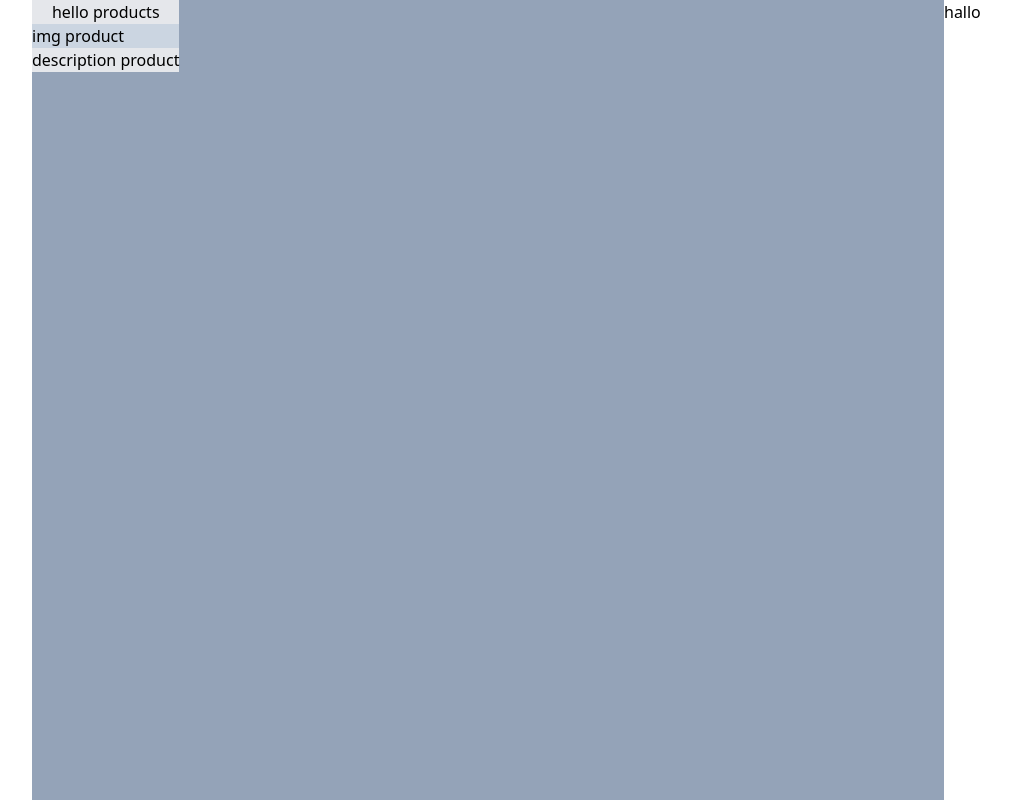
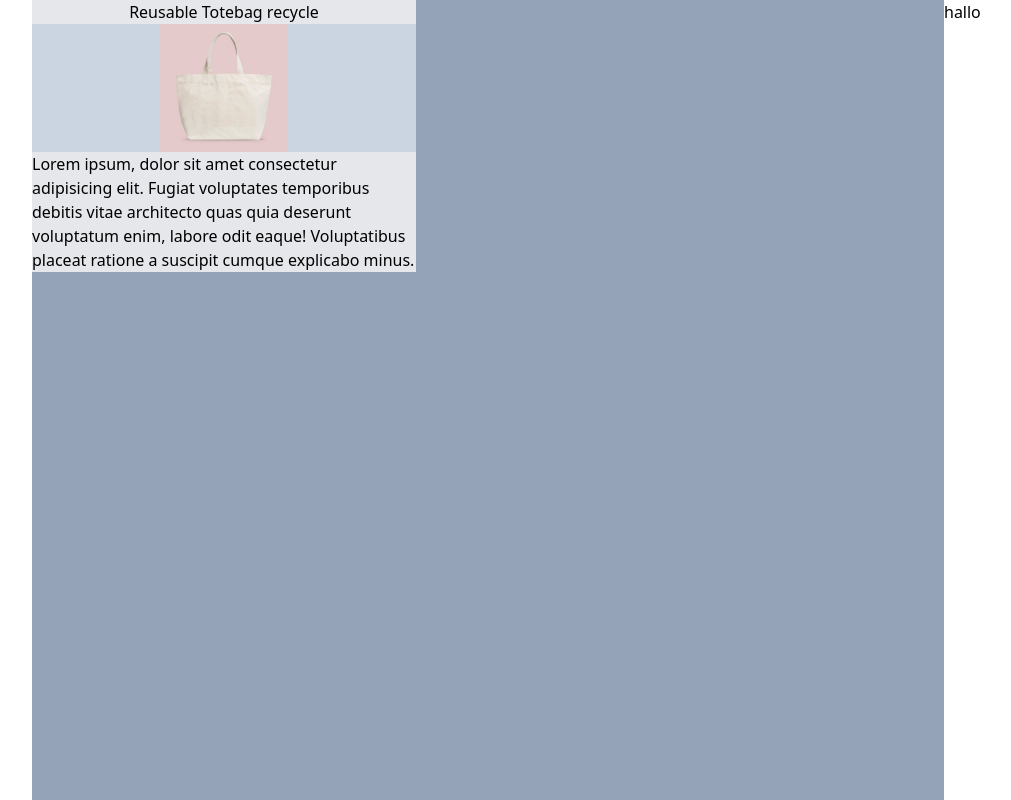
Before and after one commit to GaluhPncWirs/e-commerce_React_js, a React (Vite) app: page /products in a window 1280 px wide. Shown: the whole page, without its empty margins (0-1011 px from the left). Built offline with nearby package versions, Linux system fonts and the light colour scheme.

Commit message:
add image

```diff
--- a/src/pages/products.jsx
+++ b/src/pages/products.jsx
@@ -1,16 +1,22 @@
+import reusableBag from "../assets/reusable-bag.jpg";
 export default function Products() {
   return (
     <div className="w-[95%] mx-auto">
       <div className="flex basis-2/3 justify-between min-h-screen">
         <div className="w-full bg-slate-400">
           <div className="flex">
-            <div className=" bg-gray-200">
-              <h1 className="text-center">hello products</h1>
-              <div className="bg-slate-300">
-                <p>img product</p>
+            <div className=" bg-gray-200 max-w-sm">
+              <h1 className="text-center">Reusable Totebag recycle</h1>
+              <div className="bg-slate-300 flex justify-center items-center">
+                <img src={reusableBag} alt="" className="w-2/6 " />
               </div>
               <div>
-                <p>description product</p>
+                <p>
+                  Lorem ipsum, dolor sit amet consectetur adipisicing elit.
+                  Fugiat voluptates temporibus debitis vitae architecto quas
+                  quia deserunt voluptatum enim, labore odit eaque! Voluptatibus
+                  placeat ratione a suscipit cumque explicabo minus.
+                </p>
               </div>
             </div>
           </div>
```
Also changed, not shown: src/assets/reusable-bag.jpg (added).
